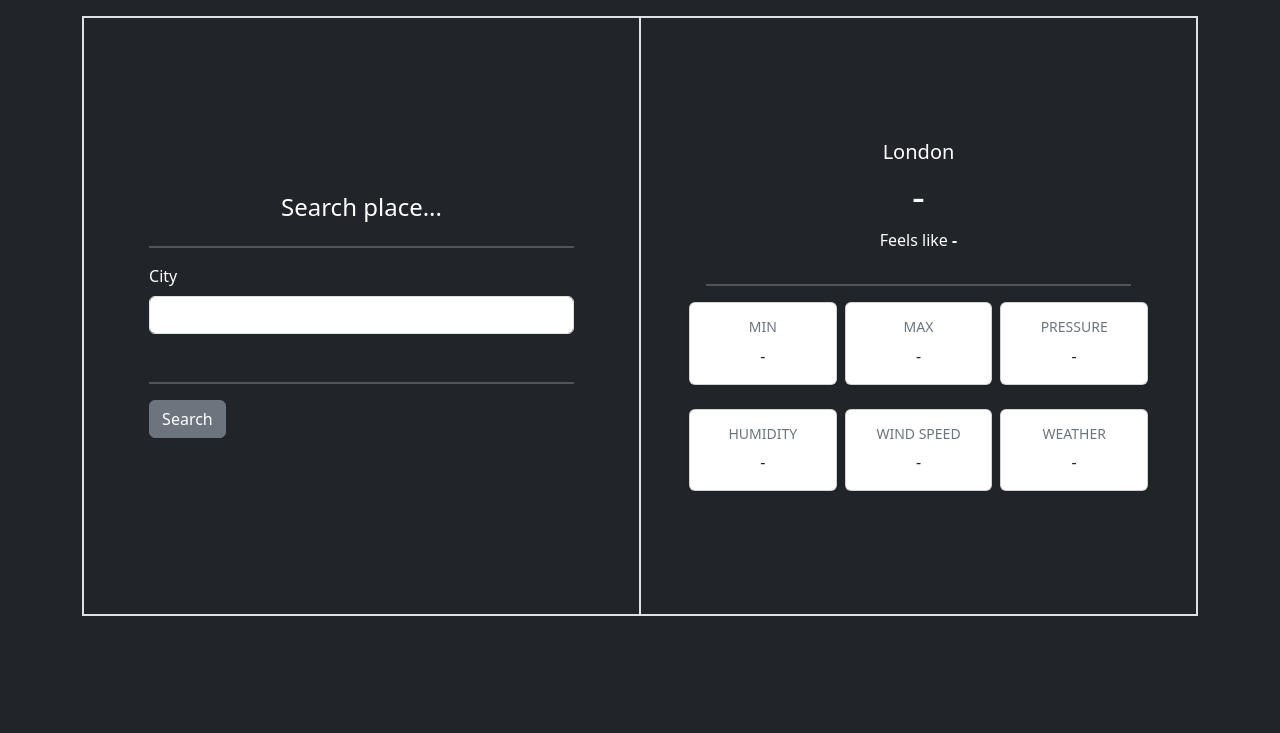
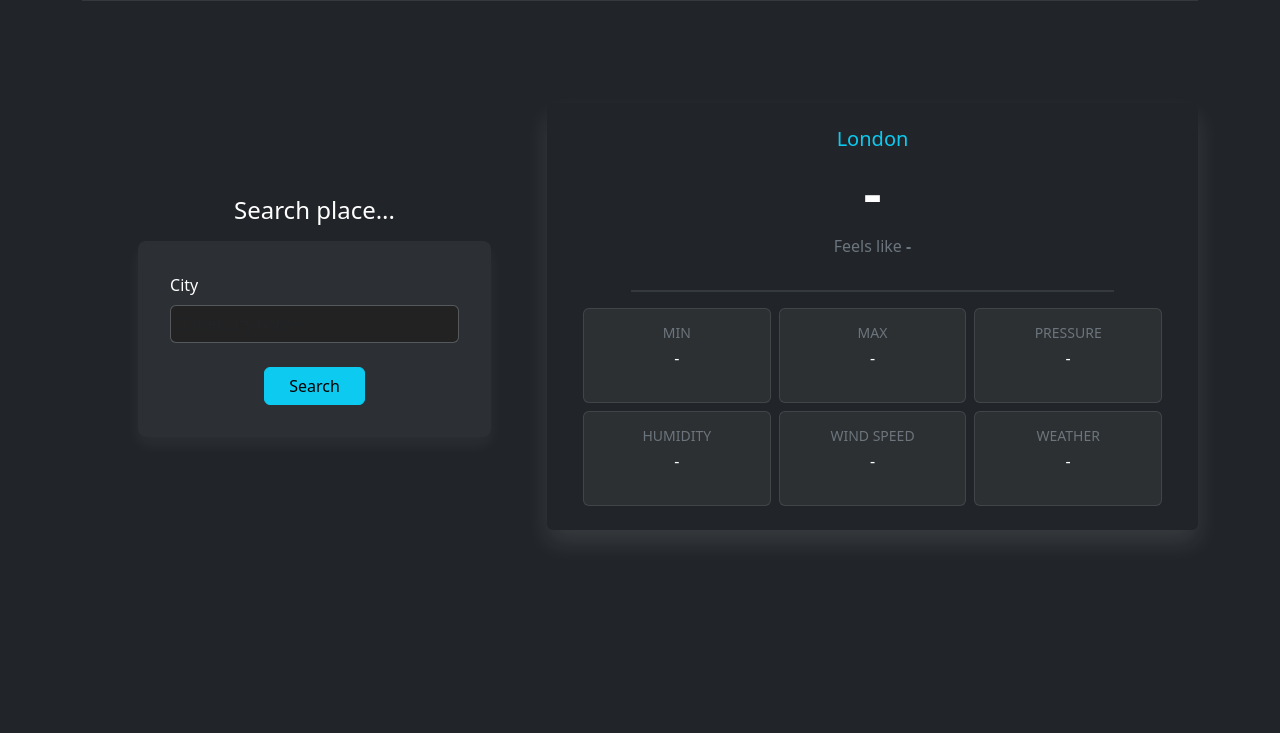
Before and after one commit to atharkn7/Weatherly, a plain HTML site: page index.html in a window 1280 px wide. Shown: the part 67-800 px from the top of the page. Drawn offline with nearby package versions, Linux system fonts and the light colour scheme.

Commit message:
Local CSS added & Bootstrap updated

```diff
--- a/index.html
+++ b/index.html
@@ -14,90 +14,96 @@
         integrity="sha384-FKyoEForCGlyvwx9Hj09JcYn3nv7wiPVlz7YYwJrWVcXK/BmnVDxM+D2scQbITxI"
         crossorigin="anonymous"></script>
 
+    <!-- Local Code -->
     <script src="script.js"></script>
+    <link rel="stylesheet" href="styles.css">
 </head>
 
 <body class="bg-dark text-white p-3">
 
     <div class="container">
-        <h3 class="text-end">Welcome to... <strong>Weatherly</strong></h3>
-        <hr>
+        <h3 class="text-end mb-3">Welcome to... <strong class="text-info">Weatherly</strong></h3>
+        <hr class="border border-secondary">
+
         <div class="container">
-            <div class="row border" style="height: 75vh;">
-                <div class="col border d-flex justify-content-center align-items-center flex-column">
-                    <h4>Search place... </h4>
+            <div class="row d-flex align-items-center" style="height: 75vh;">
+
+                <!-- LEFT COLUMN -->
+                <div class="col-md-5 d-flex justify-content-center align-items-center flex-column">
+                    <h4 class="mb-3">Search place...</h4>
                     <form style="min-width: 80%;">
-                        <hr class="border">
-
                         <div class="mb-3">
-                            <label for="city" class="form-label text-end">City</label>
-                            <input type="text" class="form-control" id="city">
+                            <label for="city" class="form-label">City</label>
+                            <input type="text" class="form-control" id="city" placeholder="Enter city name">
                         </div>
-                        <hr class="border mt-5">
-                        <button type="submit" class="btn btn-secondary">Search</button>
-
+                        <div class="text-center mt-4">
+                            <button type="submit" class="btn btn-info px-4">Search</button>
+                        </div>
                     </form>
                 </div>
-                <div class="col border d-flex justify-content-center align-items-center flex-column">
+
+                <!-- RIGHT COLUMN -->
+                <div
+                    class="col-md-7 d-flex justify-content-center align-items-center flex-column shadow-light p-4 bg-dark rounded">
                     <div class="text-center" style="min-width: 80%;">
-                        <h5 id="city_heading">London</h5>
-                        <h1 id="temp">-</h1>
-                        <p>Feels like <strong id="feels_like">-</strong></p>
+                        <h5 id="city_heading" class="text-info">London</h5>
+                        <h1 id="temp" class="display-4 fw-bold">-</h1>
+                        <p class="text-secondary">Feels like <strong id="feels_like">-</strong></p>
                     </div>
-                    <hr class="border" style="width: 80%;">
-                    <!-- TEST -->
-                    <div class="container-fluid px-5 gap-2 text-center">
+
+                    <hr class="border border-secondary" style="width: 80%;">
+
+                    <div class="container-fluid px-3 text-center">
                         <!-- First Row -->
-                        <div class="row gap-2 ">
-                            <div class="col card shadow-sm">
+                        <div class="row g-2 mb-2 gap-2">
+                            <div class="col card">
                                 <div class="card-body">
-                                    <h6 class="text-secondary text-uppercase small mb-2">Min</h6>
-                                    <p class="mb-0" id="temp_min">-</p>
+                                    <h6 class="text-secondary text-uppercase small mb-1">Min</h6>
+                                    <p id="temp_min">-</p>
                                 </div>
                             </div>
-                            <div class="col card shadow-sm">
+                            <div class="col card">
                                 <div class="card-body">
-                                    <h6 class="text-secondary text-uppercase small mb-2">Max</h6>
-                                    <p class="mb-0" id="temp_max">-</p>
+                                    <h6 class="text-secondary text-uppercase small mb-1">Max</h6>
+                                    <p id="temp_max">-</p>
                                 </div>
                             </div>
-                            <div class="col card shadow-sm">
+                            <div class="col card">
                                 <div class="card-body">
-                                    <h6 class="text-secondary text-uppercase small mb-2">Pressure</h6>
-                                    <p class="mb-0" id="pressure">-</p>
+                                    <h6 class="text-secondary text-uppercase small mb-1">Pressure</h6>
+                                    <p id="pressure">-</p>
                                 </div>
                             </div>
                         </div>
-                        <br>
-                        <!-- 2nd Row -->
-                        <div class="row gap-2">
-                            <div class="col card shadow-sm">
+
+                        <!-- Second Row -->
+                        <div class="row g-2 gap-2">
+                            <div class="col card">
                                 <div class="card-body">
-                                    <h6 class="text-secondary text-uppercase small mb-2">Humidity</h6>
-                                    <p class="mb-0" id="humidity">-</p>
+                                    <h6 class="text-secondary text-uppercase small mb-1">Humidity</h6>
+                                    <p id="humidity">-</p>
                                 </div>
                             </div>
-                            <div class="col card shadow-sm">
+                            <div class="col card">
                                 <div class="card-body">
-                                    <h6 class="text-secondary text-uppercase small mb-2">Wind Speed</h6>
-                                    <p class="mb-0" id="wind_speed">-</p>
+                                    <h6 class="text-secondary text-uppercase small mb-1">Wind Speed</h6>
+                                    <p id="wind_speed">-</p>
                                 </div>
                             </div>
-                            <div class="col card shadow-sm">
+                            <div class="col card">
                                 <div class="card-body">
-                                    <h6 class="text-secondary text-uppercase small mb-2">Weather</h6>
-                                    <p class="mb-0" id="description">-</p>
+                                    <h6 class="text-secondary text-uppercase small mb-1">Weather</h6>
+                                    <p id="description">-</p>
                                 </div>
                             </div>
                         </div>
 
                     </div>
+                </div>
 
-
-                </div>
             </div>
-
         </div>
+    </div>
 
 </body>
 
--- /dev/null
+++ b/styles.css
@@ -0,0 +1,39 @@
+/* Light shadow for dark background */
+.shadow-light {
+    box-shadow: 0 0.8rem 1.5rem rgba(255, 255, 255, 0.1) !important;
+}
+
+/* Subtle card styling */
+.card {
+    background-color: rgba(255, 255, 255, 0.05);
+    border: 1px solid rgba(255, 255, 255, 0.1);
+    color: white;
+    transition: transform 0.2s ease, box-shadow 0.2s ease;
+}
+
+.card:hover {
+    transform: translateY(-3px);
+    box-shadow: 0 0.5rem 1rem rgba(255, 255, 255, 0.15);
+}
+
+/* Form input style for dark mode */
+input.form-control {
+    background-color: #222;
+    border: 1px solid rgba(255, 255, 255, 0.2);
+    color: #fff;
+}
+
+input.form-control:focus {
+    background-color: #1a1a1a;
+    border-color: #0dcaf0;
+    box-shadow: 0 0 0 0.25rem rgba(13, 202, 240, 0.25);
+    color: white;
+}
+
+/* Add slight contrast to the left column */
+form {
+    background-color: rgba(255, 255, 255, 0.05);
+    border-radius: 0.5rem;
+    padding: 2rem;
+    box-shadow: 0 0.5rem 1rem rgba(255, 255, 255, 0.05);
+}
```
